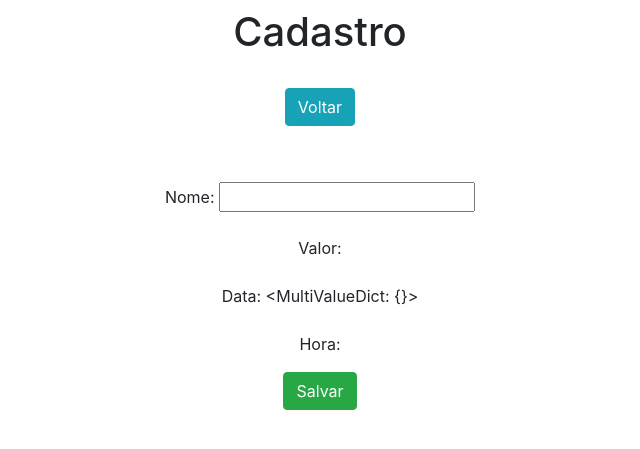
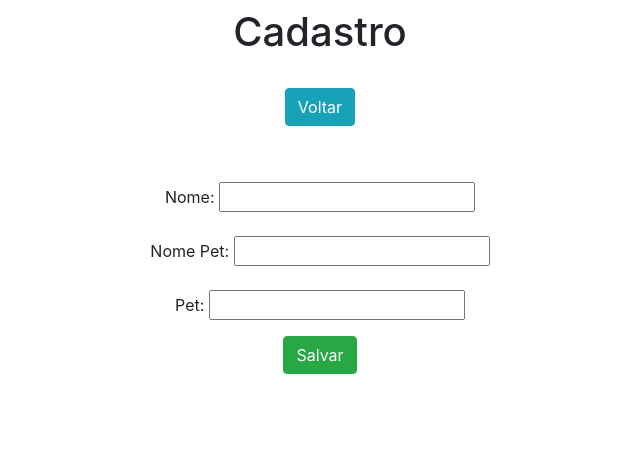
Before and after one commit to Aline-rs/App-DogWalker, a Django app: page /form/ in a window 1280 px wide. Shown: the top 449 px of the page, without its empty margins (320-960 px from the left). Run offline with Django 4.2, Linux system fonts and the light colour scheme; some libraries are stand-ins or nearby versions.

Commit message:
deus help me

```diff
--- a/app/forms.py
+++ b/app/forms.py
@@ -6,4 +6,4 @@ from app.models import Person
 class PersonForm(ModelForm):
     class Meta:
         model = Person
-        fields = ['nome', 'valor', 'data']
+        fields = ['nome', 'nomePet', 'pet']
--- a/app/models.py
+++ b/app/models.py
@@ -6,8 +6,8 @@ from project import settings
 # Create your models here.
 class Person(models.Model):
     nome = models.CharField(max_length=150)
-    nomePet = models.CharField(max_length=150)
-    pet = models.CharField(max_length=150)
+    nomePet = models.CharField(max_length=150, null=True)
+    pet = models.CharField(max_length=150, null=True)
 
 
 class DogWalker(models.Model):
@@ -15,7 +15,7 @@ class DogWalker(models.Model):
     valor = models.IntegerField()
     data = models.DateField()
     hora = models.TimeField(null=True)
-    total = models.DecimalField()
+    total = models.DecimalField(max_digits=10, decimal_places=2)
 
 
 def save(self, *args, **kwargs):
--- a/app/templates/form.html
+++ b/app/templates/form.html
@@ -22,9 +22,8 @@
          {% csrf_token %}
         <!--{{form.as_p}}-->
         <div class="form-group mt-4">Nome: {{form.nome}}</div>
-        <div class="form-group mt-4">Valor: {{form.valor}}</div>
-        <div class="form-group mt-4">Data: {{form.data}}</div>
-        <div class="form-group mt-4">Hora: {{form.hora}}</div>
+        <div class="form-group mt-4">Nome Pet: {{form.nomePet}}</div>
+        <div class="form-group mt-4">Pet: {{form.pet}}</div>
             <input type="submit" class="btn btn-success" value="Salvar">
         </form>
     </div>
--- a/app/templates/view.html
+++ b/app/templates/view.html
@@ -18,8 +18,8 @@
 
     <div class="col-8 m-auto pt-4 pb-2 text-center">
         <strong>Nome: </strong>{{db.nome}}<br>
-        <strong>Valor: </strong>{{db.valor}}<br>
-        <strong>Data: </strong>{{db.data}}<br>
+        <strong>Nome Pet: </strong>{{db.nomePet}}<br>
+        <strong>Pet: </strong>{{db.pet}}<br>
     </div>
 </body>
 </html>
```
Also changed, not shown: app/templates/index.html (+4 -4 lines), app/migrations/0004_dogwalker_remove_person_data_remove_person_hora_and_more.py (added).
